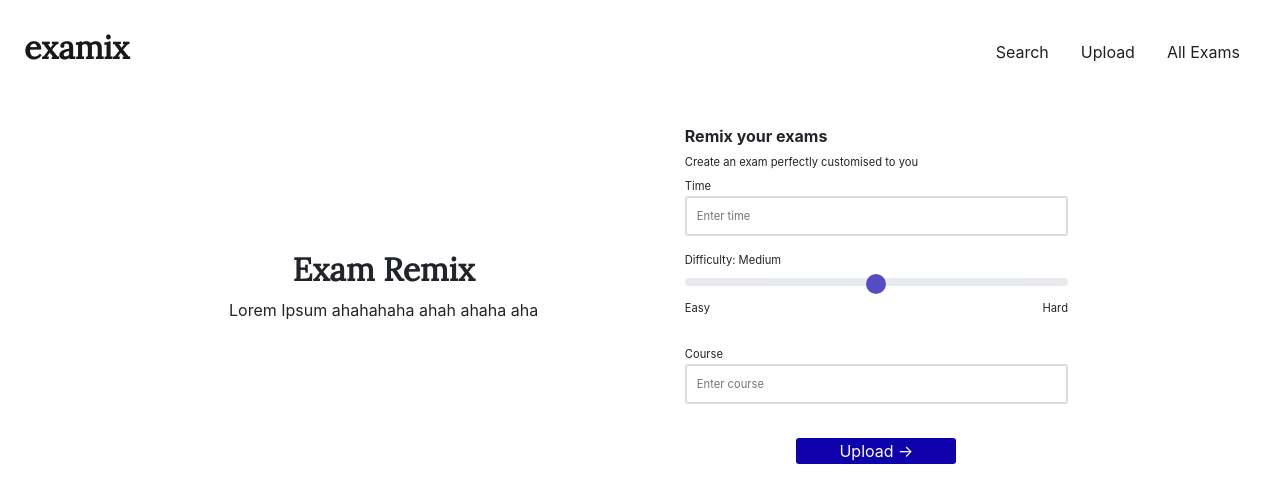
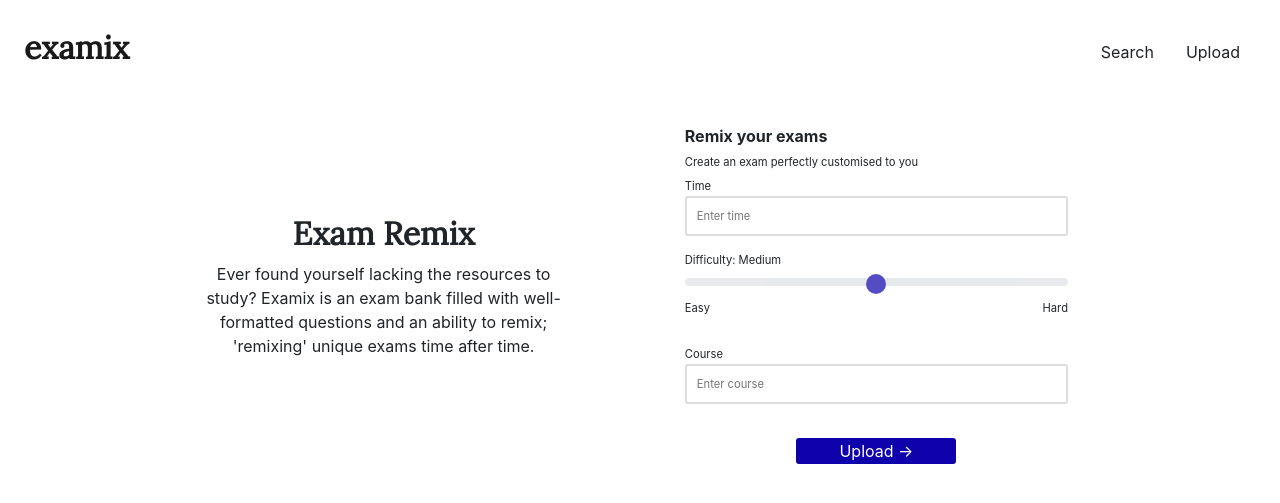
Before and after one commit to examix/examix, a Flask app: template flaskr/templates/main/remix.html in a window 1280 px wide. Shown: the top 503 px of the page. Run offline with Flask 3, Linux system fonts and the light colour scheme; the template is opened without the code that fills it, so the values that code supplies are empty; parts of the project's set-up code (start-up, migrations or seed data) failed here and were passed over; some libraries are stand-ins or nearby versions.

Commit message:
added remix

```diff
--- a/flaskr/blog.py
+++ b/flaskr/blog.py
@@ -13,6 +13,7 @@
 from flaskr.parse_document import process_document
 from flask import render_template, redirect, url_for
 from flask_session import Session
+import flaskr.remix_functions as rf
 
 bp = Blueprint('blog', __name__)
 app = Flask(__name__)
@@ -32,8 +33,10 @@
     image_url = url_for('static', filename='styles/imgs/7.People-finder.svg')
     return render_template('main/search.html', image_url=image_url)
 
-@bp.route('/remix')
+@bp.route('/remix', methods=['GET', 'POST'])
 def remix():
+    if request.method == 'POST':
+        return redirect(url_for('blog.remix_result'), code=307)
     return render_template('main/remix.html')
 
 @bp.route('/cards', methods=['GET', 'POST'])
@@ -108,8 +111,10 @@
 
 @bp.route('/remixresults', methods = ['GET', 'POST'])
 def remix_result():
-    questions = db.get_questions_db(1)
+    time = request.form['time']
+    #questions = db.get_questions_db(1)
     #johns question functoin
+    questions = rf.remix(time, 1)
     questions_list = []
     num = 1
 
--- a/flaskr/templates/base.html
+++ b/flaskr/templates/base.html
@@ -24,9 +24,6 @@
         </li>
         <li class="nav-item mx-2">
           <a class="nav-link nav-items" href="create">Upload</a>
-        </li>
-        <li class="nav-item mx-2">
-          <a class="nav-link nav-items" href="cards">All Exams</a>
         </li>
       </ul>
     </div>
--- a/flaskr/templates/main/index.html
+++ b/flaskr/templates/main/index.html
@@ -17,6 +17,7 @@
         <a class="btn btn-dark mx-2" href="/search">Search</a>
         <a class="btn btn-dark mx-2" href="/create">Upload</a>
       </div>
+        <a class="btn btn-dark btn-lg" style="margin-top: 10%; background-color:#0E00AB" href="/remix">Remix!</a>
       <img src="{{ image_url }}" alt="calm person" class="img-large mx-auto">
     </div>
   </div>
--- a/flaskr/templates/main/remix.html
+++ b/flaskr/templates/main/remix.html
@@ -8,11 +8,11 @@
     <div class="content" style="flex: 1; padding-right: 10%;">
         <div class="center">
           <h1>Exam Remix</h1>
-          <p class="text">Lorem Ipsum ahahahaha ahah ahaha aha</p>
+          <p class="text">Ever found yourself lacking the resources to study? Examix is an exam bank filled with well-formatted questions and an ability to remix; 'remixing' unique exams time after time.</p>
         </div>
     </div>
     <div class="form" style="flex: 1;">
-        <form action="">
+        <form action="/remix" method="post">
             <label id="remixHeader" for="header"><b>Remix your exams</b></label><br>
             <label for="subHeader">Create an exam perfectly customised to you</label><br>
             <label for="time" id="time">Time</label><br>
```
